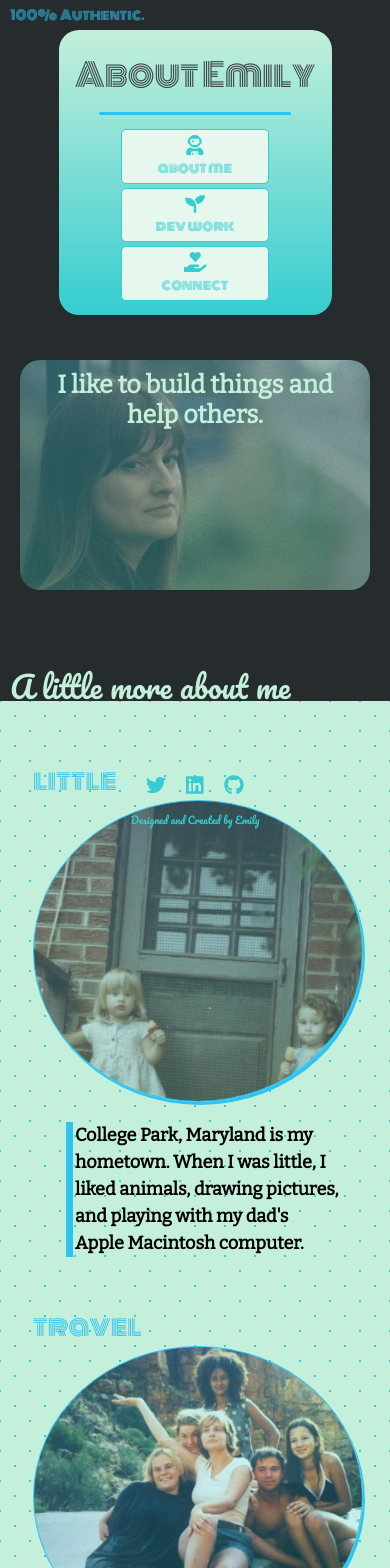
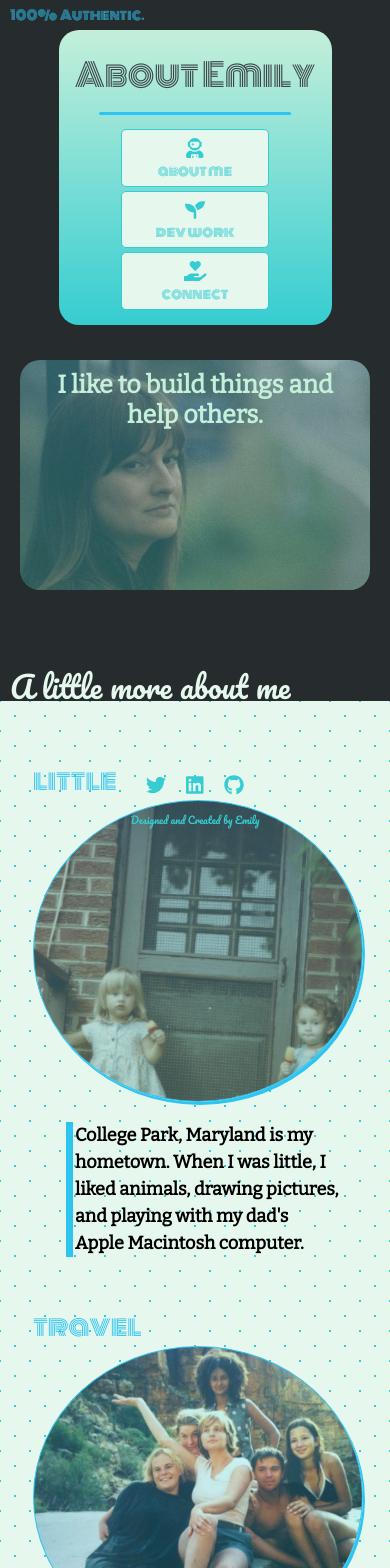
Before and after one commit to emilyjennings/emily-portfolio, a React (Create React App) app: page /about in a window 390 px wide. Shown: the top 1568 px of the page. Built offline with nearby package versions, Linux system fonts and the light colour scheme; a web font is replaced by a local one.

Commit message:
mobile styling

```diff
--- a/src/App.css
+++ b/src/App.css
@@ -491,7 +491,7 @@ i {
 }
 
 .timeline, .bottom, .regrets {
-  background-color: #C4EFDA;
+  background-color: #e6f7ee;
   background-image:
     radial-gradient(#35CDD1 6%, transparent 0),
     radial-gradient(#35CDD1 6%, transparent 0);
@@ -602,7 +602,7 @@ i {
 }
 
 .more {
-  color: #C4EFDA;
+  color:#e6f7ee;
   margin-bottom: -12px;
   opacity: 0;
   margin-left: 10px
@@ -668,7 +668,7 @@ i {
 }
 
 .regrets-title {
-  color: #C4EFDA;
+  color: #e6f7ee;
   margin-left: 10px;
   margin-bottom: 1px;
   margin-top: 170px
@@ -716,7 +716,7 @@ i {
 }
 
 #reinvent {
-  margin-top: 400px;
+  margin-top: 500px;
   margin-bottom: -10px;
 }
 
@@ -1053,13 +1053,14 @@ form {
   .navlinks a {
     display: inline-block;
     padding: 5px;
+    padding-top: 8px;
     margin: 0 auto 4px auto;
     font-size: 13px;
     width: 50%
   }
 
   .navbar {
-    height: 265px;
+    height: 275px;
     margin-top: 30px;
     padding-bottom: 20px;
     width: 70%;
@@ -1083,7 +1084,7 @@ form {
   }
 
   .contactcontainer {
-    margin-top: 400px
+    margin-top: 430px
   }
 }
 
@@ -1169,7 +1170,7 @@ form {
 
   .contactcontainer {
     width: 80%;
-    margin-top: 320px;
+    margin-top: 360px;
   }
 
   .formcaption {
--- a/src/components/Skills.js
+++ b/src/components/Skills.js
@@ -54,6 +54,13 @@ export default class Skills extends Component {
           title: "jQuery",
           icon: "devicon-jquery-plain",
           id: "jquery"
+        },
+        Python: {
+          level: 1,
+          leveltitle: "starting to learn it",
+          title: "Python",
+          icon: "devicon-python-plain",
+          id: "python"
         },
       },
       unskills: {
```
